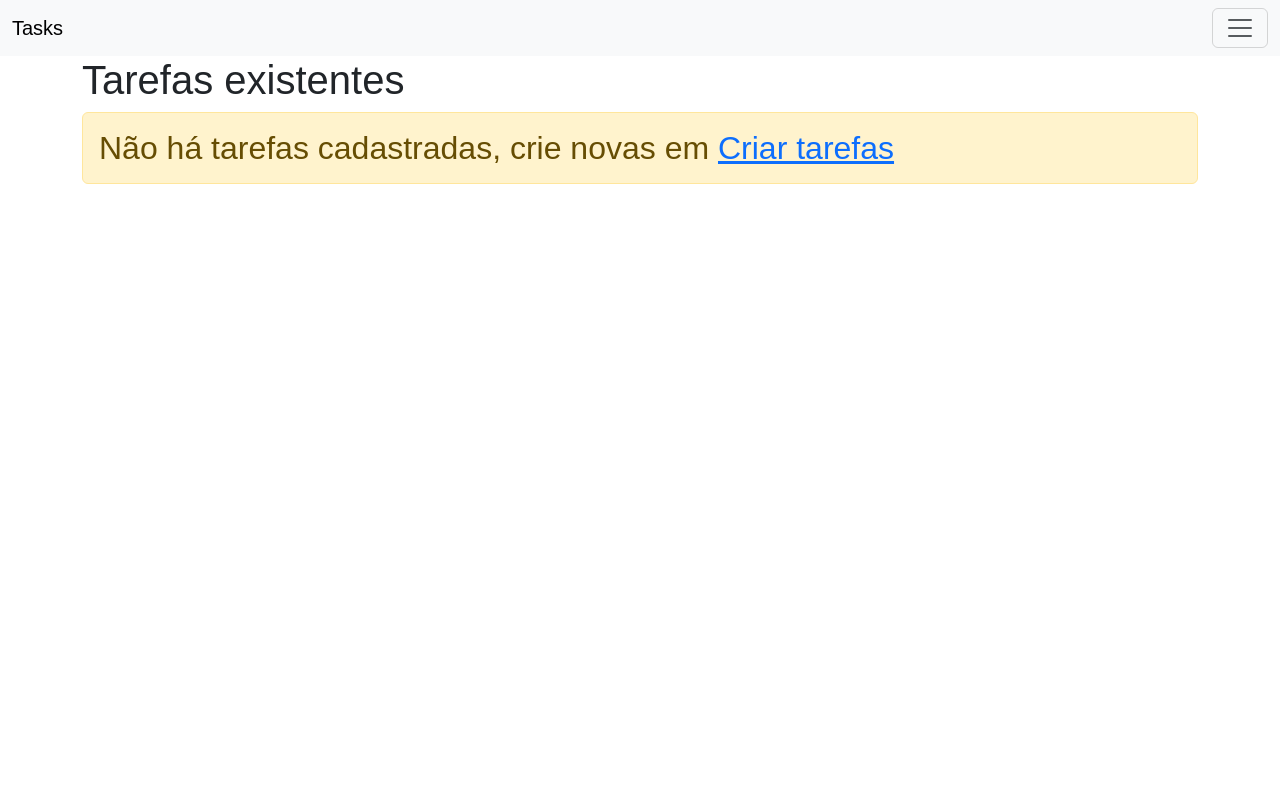
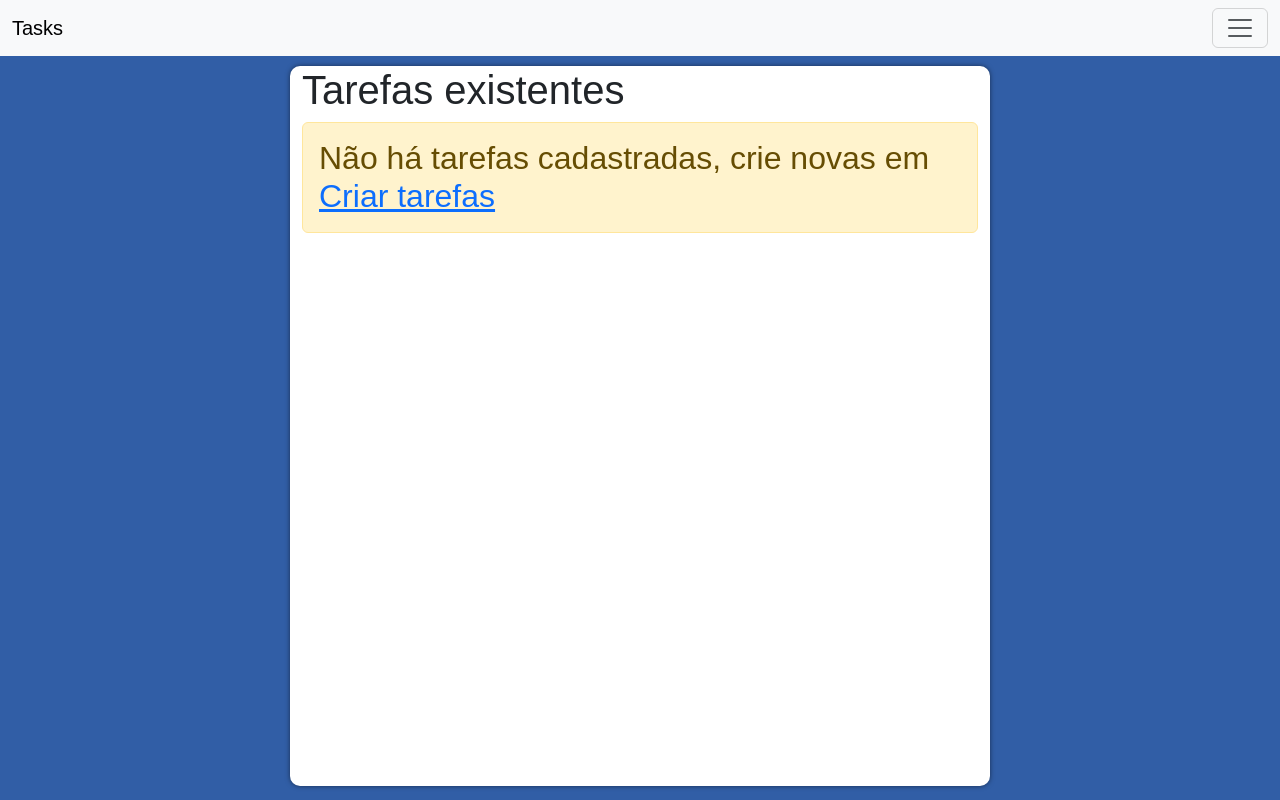
Before and after one commit to felipe-fjs/todo-project, a Flask app: page /task/home in a window 1280 px wide. Run offline with Flask 3, Linux system fonts and the light colour scheme; the visitor is signed in with stand-in values (Sample User, id 1); data comes from the database, SQL or seed files in the repository; data that the repository does not hold is empty; some libraries are stand-ins or nearby versions.

Commit message:
Update read.html

```diff
--- a/app/templates/tasks/read.html
+++ b/app/templates/tasks/read.html
@@ -13,6 +13,19 @@
             box-sizing: border-box;
             font-family: Arial, Helvetica, sans-serif;
         }
+        html, body{
+            height: 100vh;
+            width: 100vw;
+            background-color: rgba(49, 94, 166);
+        }
+        main .bg-tasks{
+                width: 90vw;
+                margin-top: 10px;
+                background-color: white;
+                border-radius: 10px;
+                box-shadow: 0 0 5px rgba(0, 0, 0, 0.515);
+                height: 90vh;
+            }
         .task {
             position: relative;
 
@@ -24,6 +37,16 @@
             margin: 10px 0 ;
 
             transition: box-shadow 0.3s;
+        }
+        @media screen and (min-width:992px) {
+            main .bg-tasks{
+                width: 700px;
+                margin-top: 10px;
+                background-color: white;
+                border-radius: 10px;
+                box-shadow: 0 0 5px rgba(0, 0, 0, 0.515);
+                height: 90vh;
+            }
         }
         .task p {
             width: 90%;
@@ -82,7 +105,7 @@
     </nav>
     <main class="container">
         <div class="row justify-content-center">
-            <div class="md-col-6">
+            <div class="bg-tasks" onclick>
                 <h1>Tarefas existentes</h1>
                 {% if tasks %}
                     {% for task in tasks %}
@@ -98,7 +121,7 @@
                 {% else %}
                     <h2 class="alert alert-warning">Não há tarefas cadastradas, crie novas em <a href="{{ url_for('tasks.create')}}">Criar tarefas</a></h2>
                 {% endif %}
-
+            </div>
         </div>
     </main>
 
```
